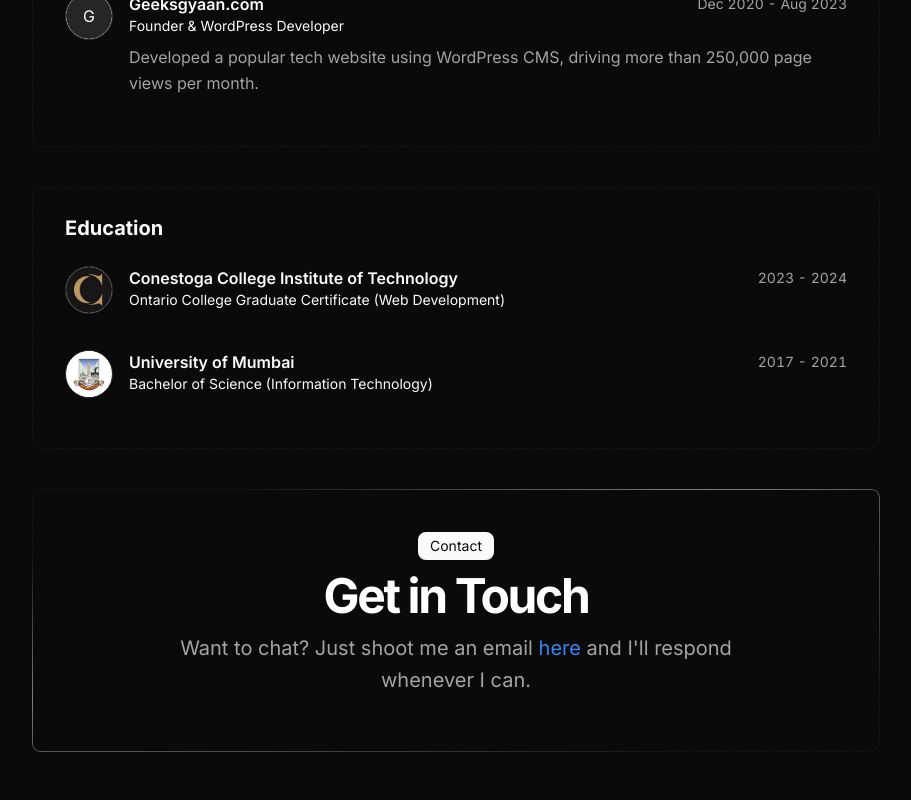
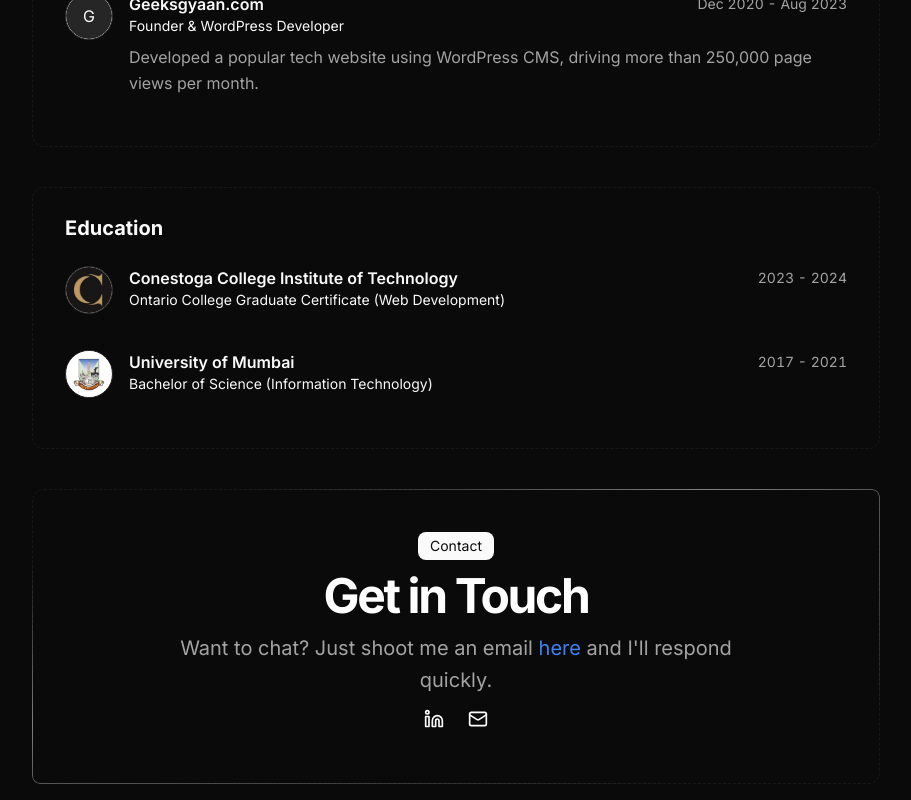
Before and after one commit to choudharyabhishekk/portfolio, a Next.js app: page / in a window 1280 px wide. Shown: the part 2361-3161 px from the top of the page, without its empty margins (184-1095 px from the left). Before the commit the page ends 3129 px from the top, so only its background shows below. Built offline with nearby package versions, Linux system fonts and the light colour scheme.

Commit message:
feat: contact card

```diff
--- a/src/app/page.tsx
+++ b/src/app/page.tsx
@@ -131,7 +131,7 @@ export default function Page() {
                 </div>
               </div>
             </BlurFade>
-            <div className="grid grid-cols-1 gap-3 sm:grid-cols-2 gap-6 mx-auto">
+            <div className="grid grid-cols-1 sm:grid-cols-2 gap-6 mx-auto">
               {DATA.projects.map((project, id) => (
                 <BlurFade
                   key={project.title}
@@ -285,8 +285,27 @@ export default function Page() {
                     >
                       here
                     </Link>{" "}
-                    and I&apos;ll respond whenever I can.
+                    and I&apos;ll respond quickly.
                   </p>
+                  <div className="flex justify-center items-center gap-6 mt-6">
+                    <a
+                      href="https://linkedin.com/in/choudharyabhishekk"
+                      target="_blank"
+                      rel="noopener noreferrer"
+                      className="hover:text-neutral-500 transition-colors"
+                      aria-label="LinkedIn"
+                    >
+                      <Linkedin size={20} />
+                    </a>
+
+                    <a
+                      href="mailto:choudharyabhishekk@gmail.com"
+                      className="hover:text-neutral-500 transition-colors"
+                      aria-label="Email"
+                    >
+                      <Mail size={20} />
+                    </a>
+                  </div>
                 </div>
               </BlurFade>
             </div>
```
